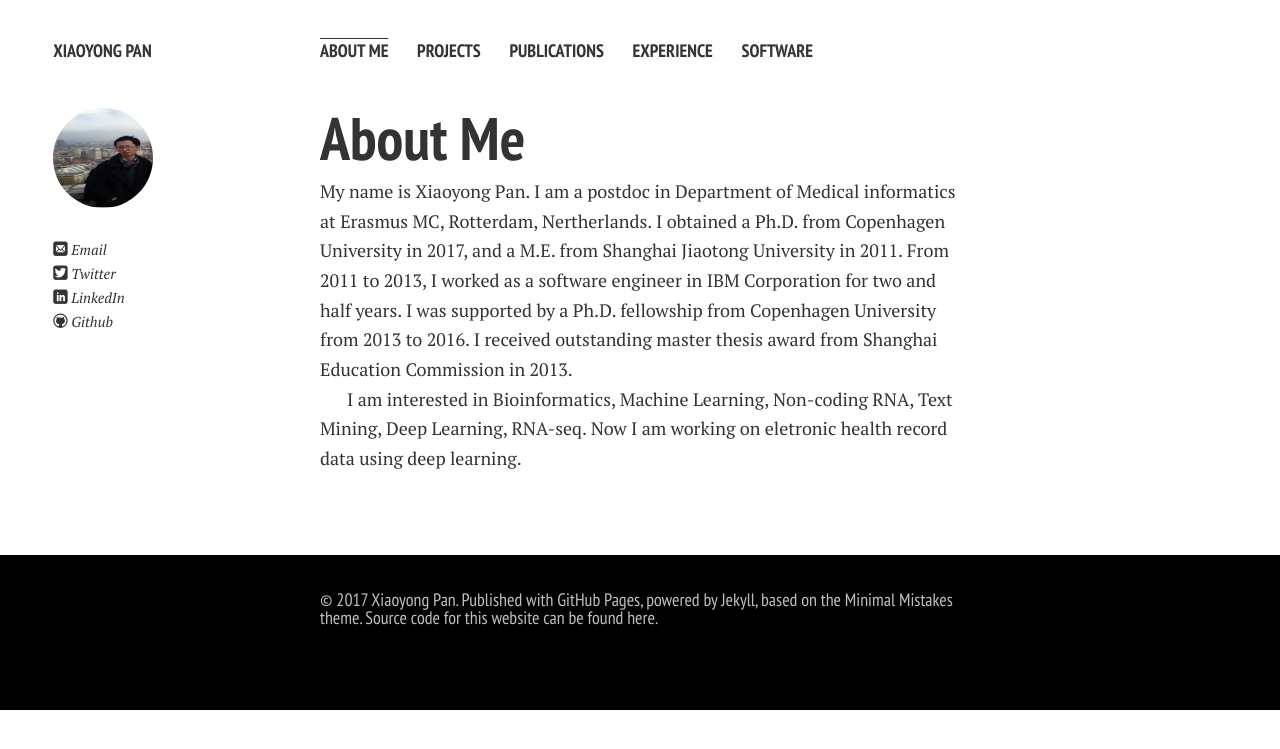
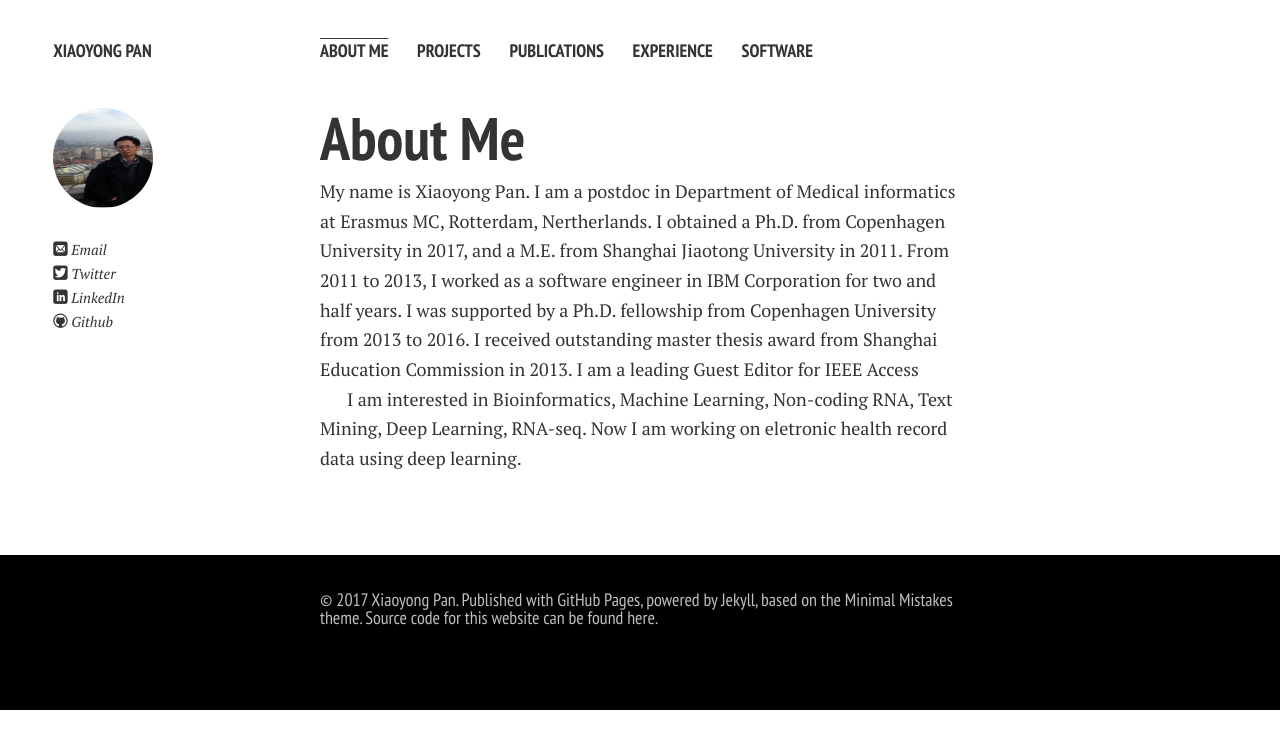
Before and after one commit to xypan1232/xypan1232.github.io, a Jekyll site: the page built from index.md, in a window 1280 px wide. Shown: the top 749 px of the page. Built offline with Jekyll 4.4.1, drawn with Linux system fonts in a browser that asks for light colours; nearby versions of some CDN libraries; Markdown is read by kramdown in place of the engine named in the settings; our own code applies the rules of GitHub Pages for plain Markdown files.

Commit message:
Update index.md

```diff
--- a/index.md
+++ b/index.md
@@ -7,7 +7,7 @@ layout: page
 My name is Xiaoyong Pan. I am a postdoc in Department of Medical informatics at Erasmus MC, Rotterdam, Nertherlands.
 I obtained a Ph.D. from Copenhagen University in 2017, and a M.E. from Shanghai Jiaotong University in 2011. From 2011 to 2013, I worked as a
 software engineer in IBM Corporation for two and half years. I was supported by a Ph.D. fellowship from Copenhagen University from 2013 to 2016.
-I received outstanding master thesis award from Shanghai Education Commission in 2013.
+I received outstanding master thesis award from Shanghai Education Commission in 2013. I am a leading Guest Editor for IEEE Access
 
 I am interested in Bioinformatics, Machine Learning, Non-coding RNA, Text Mining, Deep Learning, RNA-seq.
 Now I am working on eletronic health record data using deep learning.
```
